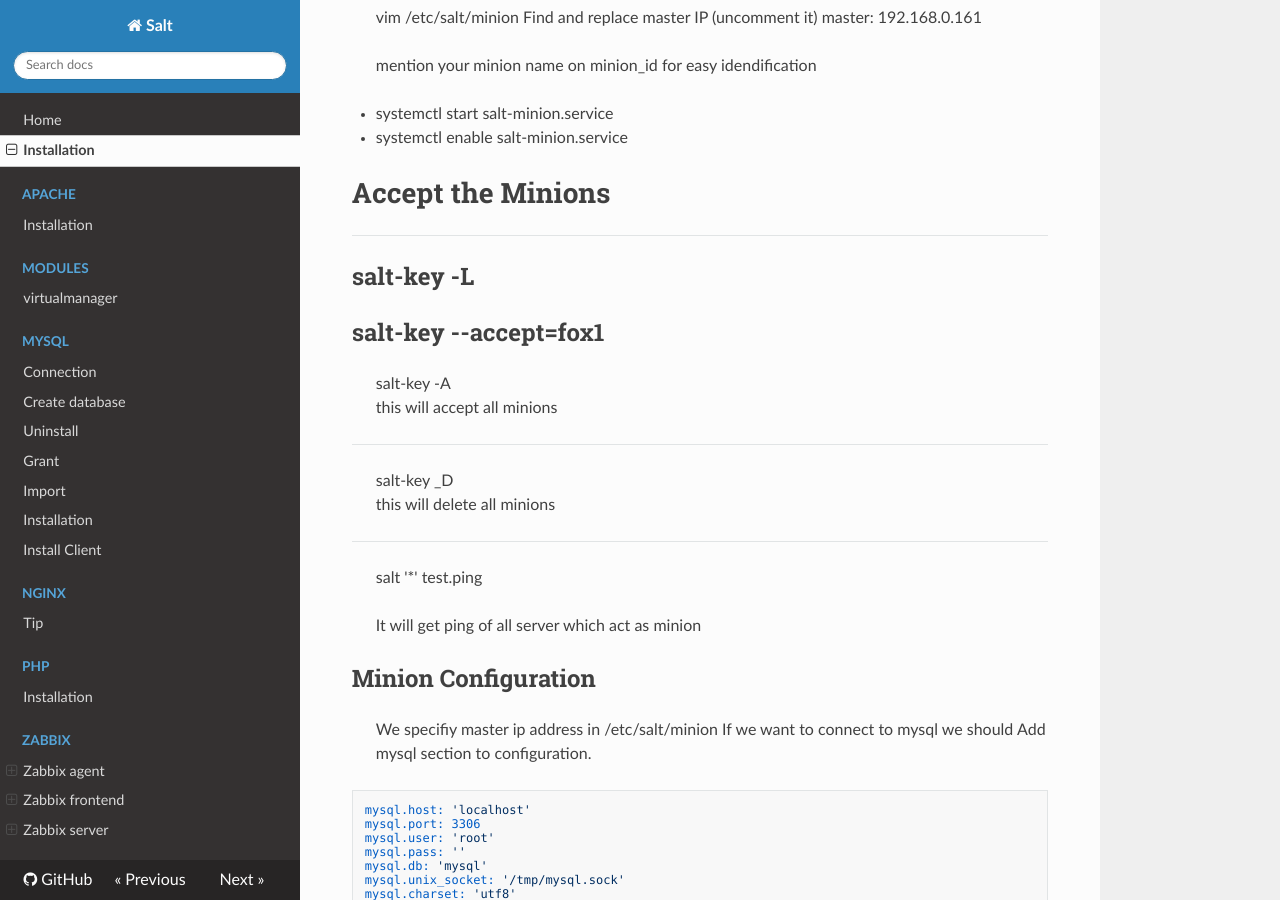
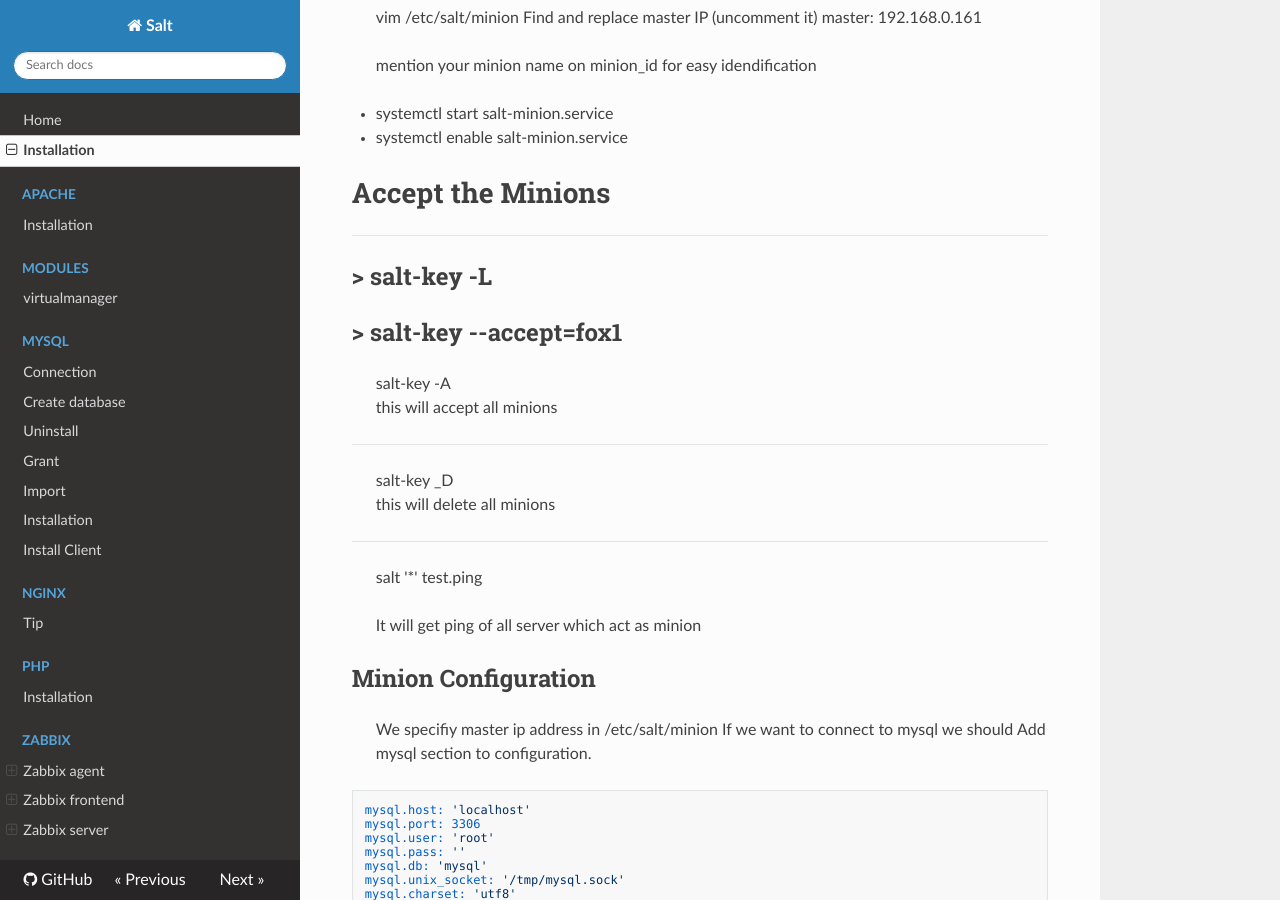
Before and after one commit to waterlili/SweatSalt, an MkDocs documentation site: the page built from docs/SaltStack.md, in a window 1280 px wide and 900 px high, scrolled down 1104 px. Built offline with MkDocs 1.6.1, drawn with Linux system fonts in a browser that asks for light colours; nearby versions of some CDN libraries.

```diff
--- a/docs/SaltStack.md
+++ b/docs/SaltStack.md
@@ -46,9 +46,9 @@ master: 192.168.0.161
 
 # Accept the Minions
 ---
-salt-key -L
+> salt-key -L
 ---
-salt-key --accept=fox1
+> salt-key --accept=fox1
 ---
 > salt-key -A</br>
 this will accept all minions
```
